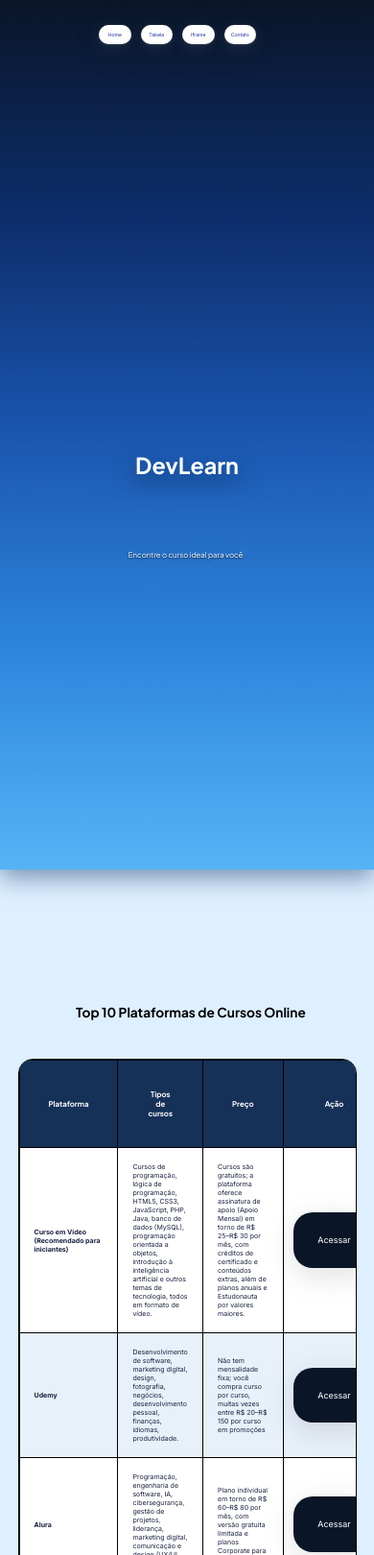
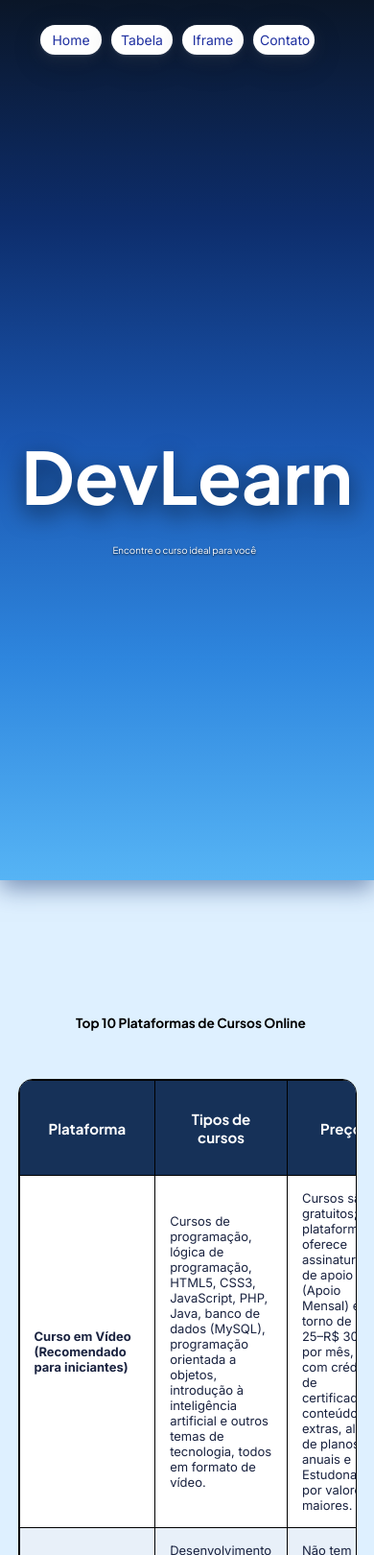
Before and after one commit to SamuelMoura17/DevLearn, a plain HTML site: page index.html in a window 390 px wide. Shown: the top 1620 px of the page at 96% size. Drawn offline with Linux system fonts and the light colour scheme.

Commit message:
Ajustes na Responsividade com o celular

```diff
--- a/estilo/style.css
+++ b/estilo/style.css
@@ -52,7 +52,7 @@ ul{
 }
 
 li{
-    width: 5vw;
+    width: clamp(50px, 8vw, 150px);
 
     list-style: none;
 
@@ -63,7 +63,7 @@ li{
 
     padding: 7px;
 
-    font-size: 1.3vw;
+    font-size: clamp(14px, 1.5vw, 2.5vw);
     font-family: "Inter", sans-serif;
 
     text-align: center;
@@ -82,13 +82,13 @@ li:hover{
 
     padding: 10px;
 
-    width: 5.5vw;
+    width: clamp(55px, 8.5vw, 160px);
 
     color: white;
 
     background-color: #1e2fa0;
 
-    font-size: 1.4vw;
+    font-size: clamp(16px, 1.7vw, 2.7vw);
 
     box-shadow:
     0 2px 6px rgba(255, 255, 255, 0.15),
@@ -104,7 +104,7 @@ h1#header{
 
     height: 100vh;
 
-    font-size: 6vw;
+    font-size: 75px;
 
     justify-content: center;
     align-items: center;
@@ -116,7 +116,7 @@ p#head{
 
     display: flex;
 
-    font-size: 2vw;
+    font-size: clamp(2vw, 2.5vw, 5vw);
 
     color: white;
 
@@ -124,8 +124,8 @@ p#head{
 
     position: absolute;
 
-    top: 67%;
-    right: 35%;
+    top: 66%;
+    right: 31.5%;
 
 
     text-shadow:  0px 1px 2px rgba(0,0,0,0.8);;
@@ -137,7 +137,7 @@ main{
 
 h1#body{
     padding: 10px;
-    margin-bottom: 30px;
+    margin-bottom: 40px;
 
     text-align: center;
 
@@ -204,7 +204,7 @@ td{
 
     font-family: "Inter", sans-serif;
 
-    font-size: 1.8vw;
+    font-size: clamp(13px, 1.8vw, 3vw);
 }
 
 th{
@@ -213,7 +213,7 @@ th{
     font-family: 'Plus Jakarta Sans', sans-serif;
     font-weight: bolder;
 
-    font-size: 2vw;
+    font-size: clamp(15px, 2vw, 4vw);
 
     border: 1px solid black;
 }
@@ -267,7 +267,7 @@ h2{
 
     text-align: center;
 
-    font-size: 3.0vw;
+    font-size: clamp(20px, 3vw, 5vw);
 
     color: black;
 
```
